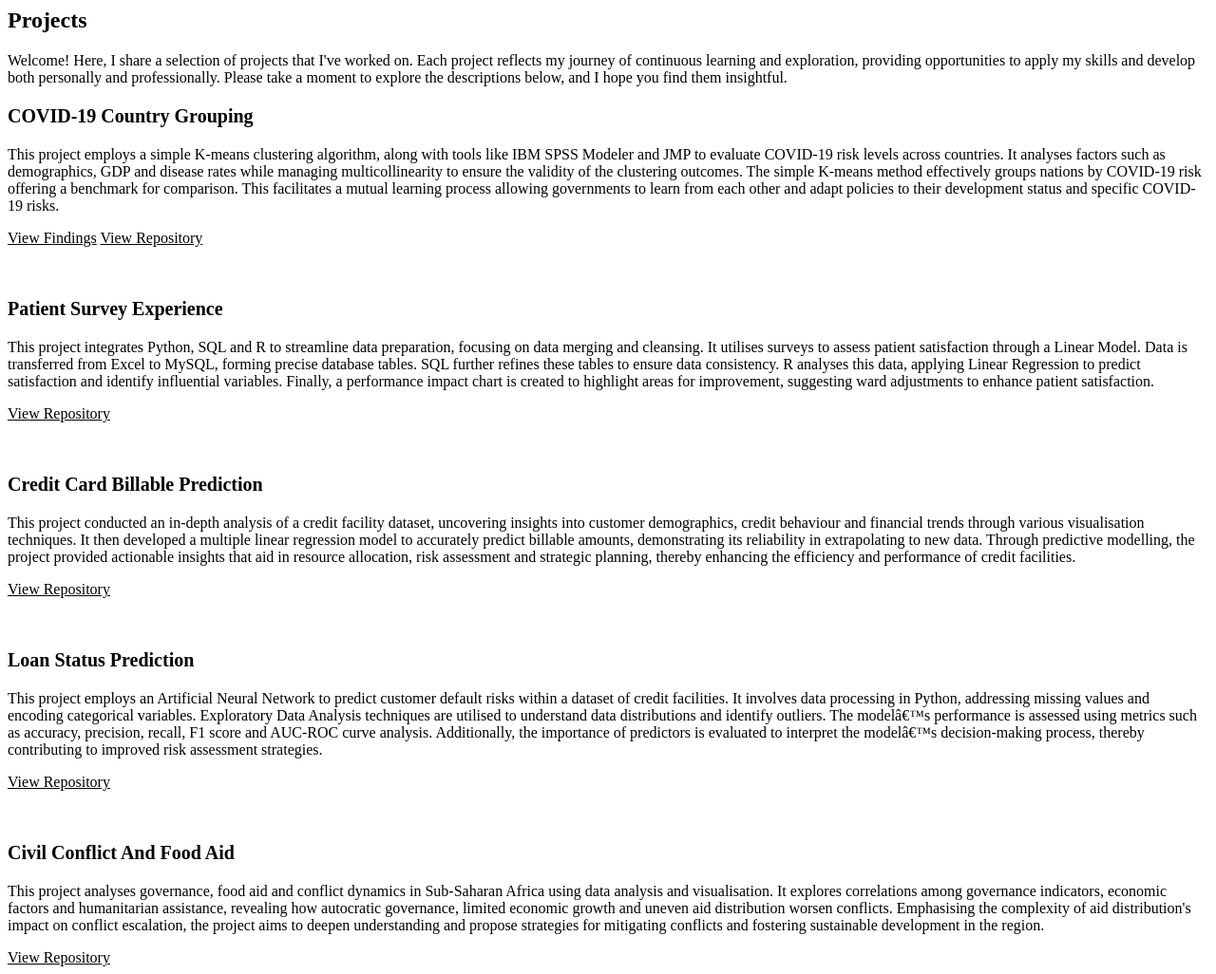
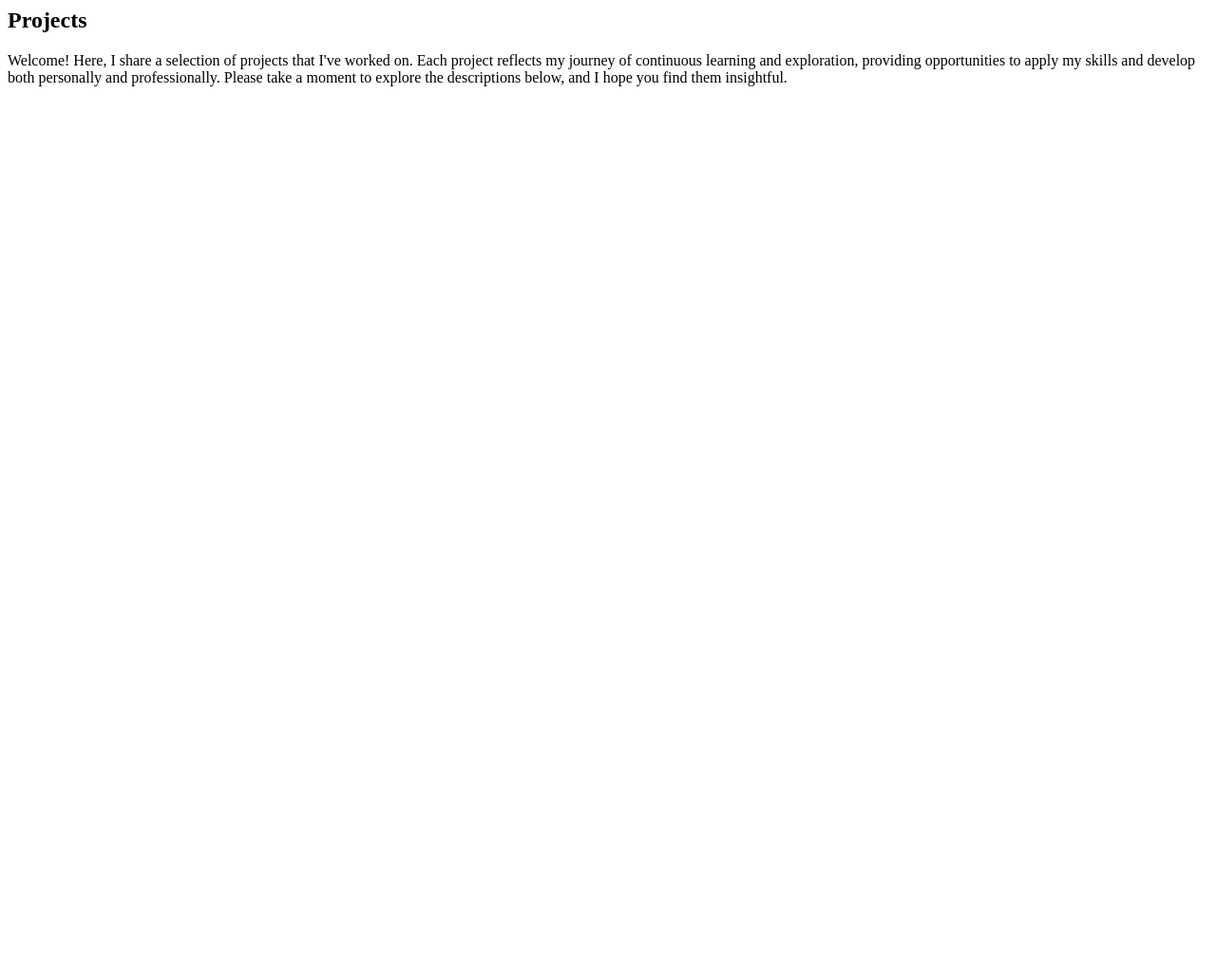
Before and after one commit to Md-Khid/Md-Khid, a Jekyll site: the page findings.html, which Jekyll copies as it is, in a window 1280 px wide. Shown: the whole page at 95% size. Built offline with Jekyll 4.4.1, drawn with Linux system fonts in a browser that asks for light colours; after the commit the page ends 900 px from its top, so only the background shows below that.

Commit message:
Update findings.html

```diff
--- a/findings.html
+++ b/findings.html
@@ -1,4 +1,3 @@
-<!-- Download Section -->
 <html>
   <head>
     <meta http-equiv="content-type" content="text/html; charset=windows-1252">
@@ -19,53 +18,6 @@
               journey of continuous learning and exploration, providing opportunities to apply my skills and develop both
               personally and professionally. Please take a moment to explore the descriptions below, and I hope you find them
               insightful.</p>
-
-            <p style="font-size: 20px;"><strong>COVID-19 Country Grouping</strong></p>
-            <p>This project employs a simple K-means clustering algorithm, along with tools like IBM SPSS Modeler and JMP
-              to evaluate COVID-19 risk levels across countries. It analyses factors such as demographics, GDP and disease
-              rates while managing multicollinearity to ensure the validity of the clustering outcomes. The simple K-means
-              method effectively groups nations by COVID-19 risk offering a benchmark for comparison. This facilitates a
-              mutual learning process allowing governments to learn from each other and adapt policies to their development
-              status and specific COVID-19 risks.</p>
-           <a href="findings.html"class="btn btn-default btn-lg" style="color: black; border-color: black;">View Findings</a>
-           <a href="https://github.com/Md-Khid/COVID-19_Country_Grouping" class="btn btn-default btn-lg" style="color: black; border-color: black;">View Repository</a>
-            <p>&nbsp;</p>
-            <p style="font-size: 20px;"><strong> Patient Survey Experience</strong></p>
-            <p>This project integrates Python, SQL and R to streamline data preparation, focusing on data merging and
-              cleansing. It utilises surveys to assess patient satisfaction through a Linear Model. Data is transferred
-              from Excel to MySQL, forming precise database tables. SQL further refines these tables to ensure data consistency.
-              R analyses this data, applying Linear Regression to predict satisfaction and identify influential variables.
-              Finally, a performance impact chart is created to highlight areas for improvement, suggesting ward adjustments to
-              enhance patient satisfaction.</p>
-            <a href="https://github.com/Md-Khid/Data_Piping_and_Wrangling_Patient_Survey_Experience" class="btn btn-default btn-lg" style="color: black; border-color: black;">View Repository</a>
-            <p>&nbsp;</p>
-            <p style="font-size: 20px;"><strong> Credit Card Billable Prediction</strong></p>
-            <p>This project conducted an in-depth analysis of a credit facility dataset, uncovering insights into customer
-              demographics, credit behaviour and financial trends through various visualisation techniques. It then developed
-              a multiple linear regression model to accurately predict billable amounts, demonstrating its reliability in
-              extrapolating to new data. Through predictive modelling, the project provided actionable insights that aid in
-              resource allocation, risk assessment and strategic planning, thereby enhancing the efficiency and performance
-              of credit facilities.</p>
-            <a href="https://github.com/Md-Khid/MLR_Credit_Card_Billable_Prediction" class="btn btn-default btn-lg" style="color: black; border-color: black;">View Repository</a>
-            <p>&nbsp;</p>
-            <p style="font-size: 20px;"><strong> Loan Status Prediction</strong></p>
-            <p>This project employs an Artificial Neural Network to predict customer default risks within a dataset of
-              credit facilities. It involves data processing in Python, addressing missing values and encoding categorical
-              variables. Exploratory Data Analysis techniques are utilised to understand data distributions and identify
-              outliers. The model’s performance is assessed using metrics such as accuracy, precision, recall, F1 score and
-              AUC-ROC curve analysis. Additionally, the importance of predictors is evaluated to interpret the model’s
-              decision-making process, thereby contributing to improved risk assessment strategies.</p>
-            <a href="https://github.com/Md-Khid/ANN_Loan_Status_Prediction" class="btn btn-default btn-lg" style="color: black; border-color: black;">View Repository</a>
-          <p>&nbsp;</p>
-            <p style="font-size: 20px;"><strong>Civil Conflict And Food Aid</strong></p>
-            <p>This project analyses governance, food aid and conflict dynamics in Sub-Saharan Africa using data analysis
-              and visualisation. It explores correlations among governance indicators, economic factors and humanitarian
-              assistance, revealing how autocratic governance, limited economic growth and uneven aid distribution worsen
-              conflicts. Emphasising the complexity of aid distribution's impact on conflict escalation, the project aims
-              to deepen understanding and propose strategies for mitigating conflicts and fostering sustainable development
-              in the region.</p>
-            <a href="https://github.com/Md-Khid/Civil_Conflict_And_Food_Aid" class="btn btn-default btn-lg" style="color: black; border-color: black;">View Repository</a>
-          </div>
         </div>
       </div>
     </section>
```
